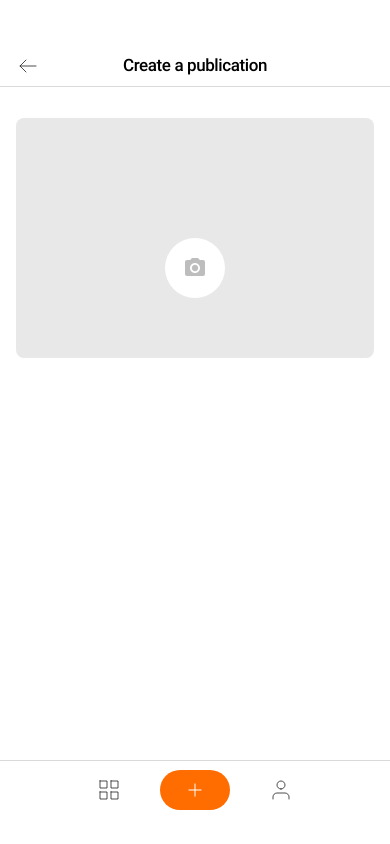
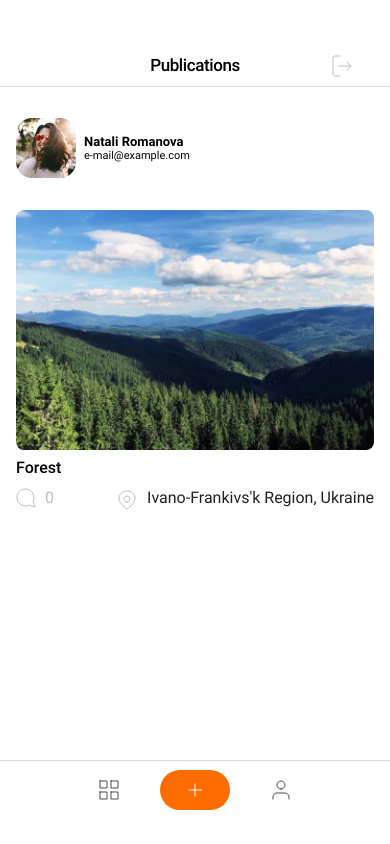
Before and after one commit to vladyslav-rohalov/React-Native, a React Native app: screen / in a window 390 px wide. Built offline with nearby package versions, Linux system fonts and the light colour scheme.

Commit message:
Completed style Publications Screen & create Publications Screen

```diff
--- a/App.js
+++ b/App.js
@@ -31,8 +31,8 @@ export default function App() {
   return (
     <View onLayout={onLayoutRootView} style={styles.container}>
       <StatusBar style="auto" />
-      <CreatePostScreen />
-      {/* <PostsScreen /> */}
+      {/* <CreatePostScreen /> */}
+      <PostsScreen />
       {/* <RegistrationScreen /> */}
       {/* <LoginScreen /> */}
     </View>
--- a/Screens/auth/LoginScreen.jsx
+++ b/Screens/auth/LoginScreen.jsx
@@ -51,6 +51,7 @@ export default function LoginScreen() {
                 ref={mailInputRef}
                 style={styles.input}
                 placeholder="E-mail"
+                placeholderTextColor={'#BDBDBD'}
                 onFocus={() => setIsShowKeyboard(true)}
                 onChangeText={e => {
                   setCredentials(prevState => ({ ...prevState, mail: e }));
@@ -64,6 +65,7 @@ export default function LoginScreen() {
                 ref={passwordInputRef}
                 style={styles.input}
                 placeholder="Password"
+                placeholderTextColor={'#BDBDBD'}
                 secureTextEntry={isSecurePassword}
                 onFocus={() => setIsShowKeyboard(true)}
                 onChangeText={e => {
@@ -123,7 +125,7 @@ const styles = StyleSheet.create({
     borderColor: '#E8E8E8',
     fontFamily: 'Roboto-Regular',
     color: '#212121',
-    placeholderTextColor: '#BDBDBD',
+
     fontSize: 16,
     margin: 16,
   },
--- a/Screens/auth/RegistrationScreen.jsx
+++ b/Screens/auth/RegistrationScreen.jsx
@@ -97,6 +97,7 @@ export default function RegistrationScreen() {
                 ref={nameInputRef}
                 style={styles.input}
                 placeholder="Name"
+                placeholderTextColor={'#BDBDBD'}
                 inputMode="text"
                 onFocus={() => setIsShowKeyboard(true)}
                 onChangeText={e => {
@@ -111,6 +112,7 @@ export default function RegistrationScreen() {
                 ref={mailInputRef}
                 style={styles.input}
                 placeholder="E-mail"
+                placeholderTextColor={'#BDBDBD'}
                 inputMode="email"
                 onFocus={() => setIsShowKeyboard(true)}
                 onChangeText={e => {
@@ -127,6 +129,7 @@ export default function RegistrationScreen() {
                 new-password={true}
                 secureTextEntry={isSecurePassword}
                 placeholder="Password"
+                placeholderTextColor={'#BDBDBD'}
                 inputMode="text"
                 onFocus={() => setIsShowKeyboard(true)}
                 onChangeText={e => {
@@ -193,7 +196,6 @@ const styles = StyleSheet.create({
     borderColor: '#E8E8E8',
     fontFamily: 'Roboto-Regular',
     color: '#212121',
-    placeholderTextColor: '#BDBDBD',
     fontSize: 16,
     margin: 16,
   },
--- a/Screens/posts/createPostsScreen.jsx
+++ b/Screens/posts/createPostsScreen.jsx
@@ -1,10 +1,39 @@
-import { StyleSheet, View, Text, Image, TouchableOpacity } from 'react-native';
+import {
+  StyleSheet,
+  View,
+  Text,
+  TouchableOpacity,
+  KeyboardAvoidingView,
+  TouchableWithoutFeedback,
+  Keyboard,
+  TextInput,
+} from 'react-native';
 import Svg, { Path, Rect, G, Defs, ClipPath, Circle } from 'react-native-svg';
+import { useState, useRef } from 'react';
+
+const initialState = {
+  photo: '',
+  title: '',
+  location: '',
+};
 
 export default function CreatePostScreen() {
-  const photo = require('../../assets/images/photo.jpg');
+  const [publicationData, setPublicationData] = useState('');
+  const [isShowKeyboard, setIsShowKeyboard] = useState(false);
+  const inputTitleRef = useRef();
+  const inputLocationRef = useRef();
+
+  const handlePublication = () => {
+    setIsShowKeyboard(false);
+    Keyboard.dismiss();
+    setPublicationData(initialState);
+    inputTitleRef.current.clear();
+    inputLocationRef.current.clear();
+  };
   return (
+    <TouchableWithoutFeedback onPress={() => Keyboard.dismiss()}>
       <View style={styles.container}>
+        <KeyboardAvoidingView style={{ flex: 1 }}>
           <View style={styles.header}>
             <Text style={styles.headerText}>Create a publication</Text>
             <TouchableOpacity style={styles.svgBackArrow}>
@@ -59,92 +88,113 @@ export default function CreatePostScreen() {
                 </Defs>
               </Svg>
             </TouchableOpacity>
+            <Text style={styles.uploadText}>Upload photo</Text>
+
+            <View>
+              <TextInput
+                style={styles.input}
+                inputMode="text"
+                placeholder="Title..."
+                placeholderTextColor={'#BDBDBD'}
+                ref={inputTitleRef}
+                onFocus={() => setIsShowKeyboard(true)}
+                onChangeText={e => {
+                  setPublicationData(prevState => ({ ...prevState, title: e }));
+                }}
+              />
             </View>
 
-      <View style={styles.footer}>
-        <View style={styles.footerIcon}>
-          <TouchableOpacity>
-            <Svg width="24" height="24" viewBox="0 0 24 24" fill="none">
-              <Rect width="24" height="24" fill="white" />
+            <View>
+              <Svg
+                style={styles.svgLocation}
+                width="24"
+                height="24"
+                viewBox="0 0 24 24"
+                fill="none"
+              >
                 <Path
                   fillRule="evenodd"
                   clipRule="evenodd"
-                d="M3 3H10V10H3V3Z"
-                stroke="#212121"
-                strokeOpacity="0.8"
+                  d="M20 10.3636C20 16.0909 12 21 12 21C12 21 4 16.0909 4 10.3636C4 6.29681 7.58172 3 12 3C16.4183 3 20 6.29681 20 10.3636V10.3636Z"
+                  stroke="#BDBDBD"
                   strokeLinecap="round"
                   strokeLinejoin="round"
                 />
                 <Path
                   fillRule="evenodd"
                   clipRule="evenodd"
-                d="M14 3H21V10H14V3Z"
-                stroke="#212121"
-                strokeOpacity="0.8"
+                  d="M12 14C13.6569 14 15 12.6569 15 11C15 9.34315 13.6569 8 12 8C10.3431 8 9 9.34315 9 11C9 12.6569 10.3431 14 12 14Z"
+                  stroke="#BDBDBD"
+                  strokeLinecap="round"
+                  strokeLinejoin="round"
+                />
+              </Svg>
+              <TextInput
+                style={[styles.input, { paddingLeft: 24 }]}
+                inputMode="text"
+                placeholder="Location..."
+                placeholderTextColor={'#BDBDBD'}
+                ref={inputLocationRef}
+                onFocus={() => setIsShowKeyboard(true)}
+                onChangeText={e => {
+                  setPublicationData(prevState => ({
+                    ...prevState,
+                    location: e,
+                  }));
+                }}
+              />
+            </View>
+
+            <TouchableOpacity style={styles.button} onPress={handlePublication}>
+              <Text style={styles.buttonText}>Publish</Text>
+            </TouchableOpacity>
+          </View>
+
+          <View style={styles.footer}>
+            <View
+              style={{
+                ...styles.footerIcon,
+              }}
+            >
+              <TouchableOpacity>
+                <Svg width="70" height="40" viewBox="0 0 70 40" fill="none">
+                  <G clipPath="url(#clip0_38_39)">
+                    <Rect width="70" height="40" rx="20" fill="#F6F6F6" />
+                    <Path
+                      d="M26 14H28H44"
+                      stroke="#BDBDBD"
                       strokeLinecap="round"
                       strokeLinejoin="round"
                     />
                     <Path
-                fillRule="evenodd"
-                clipRule="evenodd"
-                d="M14 14H21V21H14V14Z"
-                stroke="#212121"
-                strokeOpacity="0.8"
+                      d="M42.5 14C42.5 13.7239 42.2761 13.5 42 13.5C41.7239 13.5 41.5 13.7239 41.5 14H42.5ZM28.5 14C28.5 13.7239 28.2761 13.5 28 13.5C27.7239 13.5 27.5 13.7239 27.5 14H28.5ZM30.5 14C30.5 14.2761 30.7239 14.5 31 14.5C31.2761 14.5 31.5 14.2761 31.5 14H30.5ZM38.5 14C38.5 14.2761 38.7239 14.5 39 14.5C39.2761 14.5 39.5 14.2761 39.5 14H38.5ZM41.5 14V28H42.5V14H41.5ZM41.5 28C41.5 28.8284 40.8284 29.5 40 29.5V30.5C41.3807 30.5 42.5 29.3807 42.5 28H41.5ZM40 29.5H30V30.5H40V29.5ZM30 29.5C29.1716 29.5 28.5 28.8284 28.5 28H27.5C27.5 29.3807 28.6193 30.5 30 30.5V29.5ZM28.5 28V14H27.5V28H28.5ZM31.5 14V12H30.5V14H31.5ZM31.5 12C31.5 11.1716 32.1716 10.5 33 10.5V9.5C31.6193 9.5 30.5 10.6193 30.5 12H31.5ZM33 10.5H37V9.5H33V10.5ZM37 10.5C37.8284 10.5 38.5 11.1716 38.5 12H39.5C39.5 10.6193 38.3807 9.5 37 9.5V10.5ZM38.5 12V14H39.5V12H38.5Z"
+                      fill="#BDBDBD"
+                    />
+                    <Path
+                      d="M33 19V25"
+                      stroke="#BDBDBD"
                       strokeLinecap="round"
                       strokeLinejoin="round"
                     />
                     <Path
-                fillRule="evenodd"
-                clipRule="evenodd"
-                d="M3 14H10V21H3V14Z"
-                stroke="#212121"
-                strokeOpacity="0.8"
+                      d="M37 19V25"
+                      stroke="#BDBDBD"
                       strokeLinecap="round"
                       strokeLinejoin="round"
                     />
-            </Svg>
-          </TouchableOpacity>
-          <TouchableOpacity>
-            <Svg width="70" height="40" viewBox="0 0 70 40" fill="none">
-              <G clipPath="url(#clip0_12_109)">
-                <Rect width="70" height="40" rx="20" fill="#FF6C00" />
-                <Path
-                  fillRule="evenodd"
-                  clipRule="evenodd"
-                  d="M35.5 13.5H34.5V19.5H28.5V20.5H34.5V26.5H35.5V20.5H41.5V19.5H35.5V13.5Z"
-                  fill="white"
-                />
                   </G>
                   <Defs>
-                <ClipPath id="clip0_12_109">
+                    <ClipPath id="clip0_38_39">
                       <Rect width="70" height="40" fill="white" />
                     </ClipPath>
                   </Defs>
                 </Svg>
               </TouchableOpacity>
-          <TouchableOpacity>
-            <Svg width="24" height="24" viewBox="0 0 24 24" fill="none">
-              <Path
-                d="M20 21V19C20 16.7909 18.2091 15 16 15H8C5.79086 15 4 16.7909 4 19V21"
-                stroke="#212121"
-                strokeOpacity="0.8"
-                strokeLinecap="round"
-                strokeLinejoin="round"
-              />
-              <Path
-                fillRule="evenodd"
-                clipRule="evenodd"
-                d="M12 11C14.2091 11 16 9.20914 16 7C16 4.79086 14.2091 3 12 3C9.79086 3 8 4.79086 8 7C8 9.20914 9.79086 11 12 11Z"
-                stroke="#212121"
-                strokeOpacity="0.8"
-                strokeLinecap="round"
-                strokeLinejoin="round"
-              />
-            </Svg>
-          </TouchableOpacity>
             </View>
           </View>
+        </KeyboardAvoidingView>
       </View>
+    </TouchableWithoutFeedback>
   );
 }
 
@@ -174,8 +224,6 @@ const styles = StyleSheet.create({
     left: 16,
   },
   main: {
-    flex: 1,
-    flexDirection: 'row',
     marginLeft: 16,
     marginRight: 16,
     marginTop: 32,
@@ -184,7 +232,7 @@ const styles = StyleSheet.create({
     position: 'absolute',
     top: '50%',
     left: '50%',
-    transform: [{ translateX: '-50%', translateY: '-50%' }],
+    transform: [{ translateX: -30 }, { translateY: -30 }],
   },
   uploadPhoto: {
     backgroundColor: '#E8E8E8',
@@ -192,23 +240,41 @@ const styles = StyleSheet.create({
     height: 240,
     borderRadius: 8,
   },
-  profileInfo: {
-    flexDirection: 'column',
-    marginLeft: 8,
-    marginTop: 12,
+  uploadText: {
+    fontFamily: 'Roboto-Regular',
+    fontSize: 16,
+    lineHeight: 18.75,
+    color: '#BDBDBD',
+    marginTop: 8,
   },
-  textName: {
-    fontFamily: 'Roboto-Bold',
-    fontSize: 13,
+  input: {
+    height: 32,
+    borderBottomWidth: 1,
+    backgroundColor: 'transparent',
+    borderColor: '#E8E8E8',
+    fontFamily: 'Roboto-Regular',
+    color: '#212121',
+    fontSize: 16,
+    marginTop: 32,
   },
-  textMail: {
+  svgLocation: { position: 'absolute', top: 36, left: 0 },
+  button: {
+    height: 50,
+    marginTop: 32,
+    borderWidth: 1,
+    borderRadius: 100,
+    borderColor: '#F6F6F6',
+    backgroundColor: '#F6F6F6',
+    justifyContent: 'center',
+  },
+  buttonText: {
     fontFamily: 'Roboto-Regular',
-    fontSize: 11,
+    color: '#BDBDBD',
+    fontSize: 16,
+    textTransform: 'uppercase',
+    textAlign: 'center',
   },
-  footer: {
-    shadowColor: 'rgba(0, 0, 0, 0.3)',
-    shadowOffset: { width: 0, height: -0.5 },
-  },
+  footer: { flex: 1, justifyContent: 'flex-end' },
   footerIcon: {
     flexDirection: 'row',
     justifyContent: 'center',
--- a/Screens/posts/postsScreen.jsx
+++ b/Screens/posts/postsScreen.jsx
@@ -3,6 +3,7 @@ import Svg, { Path, Rect, G, Defs, ClipPath } from 'react-native-svg';
 
 export default function PostsScreen() {
   const photo = require('../../assets/images/photo.jpg');
+  const img = require('../../assets/images/img.jpg');
   return (
     <View style={styles.container}>
       <View style={styles.header}>
@@ -32,10 +33,62 @@ export default function PostsScreen() {
       </View>
 
       <View style={styles.main}>
-        <Image source={photo} style={styles.image} />
-        <View style={styles.profileInfo}>
-          <Text style={styles.textName}>Natali Romanova</Text>
-          <Text style={styles.textMail}>e-mail@example.com</Text>
+        <View style={styles.user}>
+          <Image source={photo} style={styles.image} />
+          <View style={styles.profileInfo}>
+            <Text style={styles.textName}>Natali Romanova</Text>
+            <Text style={styles.textMail}>e-mail@example.com</Text>
+          </View>
+        </View>
+
+        <View style={styles.publicationInfo}>
+          <Image source={img} style={styles.publicationPhoto} />
+          <Text style={styles.publicationText}>Forest</Text>
+          <View style={styles.publicationSubBlock}>
+            <View style={{ flexDirection: 'row' }}>
+              <Svg width="20" height="20" viewBox="0 0 20 20" fill="none">
+                <Path
+                  fillRule="evenodd"
+                  clipRule="evenodd"
+                  d="M1 9.5C0.996559 10.8199 1.30493 12.1219 1.9 13.3C3.33904 16.1793 6.28109 17.9988 9.5 18C10.8199 18.0034 12.1219 17.6951 13.3 17.1L19 19L17.1 13.3C17.6951 12.1219 18.0034 10.8199 18 9.5C17.9988 6.28109 16.1793 3.33904 13.3 1.9C12.1219 1.30493 10.8199 0.996557 9.5 0.999998H9C4.68419 1.2381 1.2381 4.68419 1 9V9.5V9.5Z"
+                  stroke="#BDBDBD"
+                  strokeLinecap="round"
+                  strokeLinejoin="round"
+                />
+              </Svg>
+              <Text style={styles.publicationComments}>0</Text>
+            </View>
+
+            <View style={{ flexDirection: 'row' }}>
+              <Svg
+                style={styles.svgLocation}
+                width="24"
+                height="24"
+                viewBox="0 0 24 24"
+                fill="none"
+              >
+                <Path
+                  fillRule="evenodd"
+                  clipRule="evenodd"
+                  d="M20 10.3636C20 16.0909 12 21 12 21C12 21 4 16.0909 4 10.3636C4 6.29681 7.58172 3 12 3C16.4183 3 20 6.29681 20 10.3636V10.3636Z"
+                  stroke="#BDBDBD"
+                  strokeLinecap="round"
+                  strokeLinejoin="round"
+                />
+                <Path
+                  fillRule="evenodd"
+                  clipRule="evenodd"
+                  d="M12 14C13.6569 14 15 12.6569 15 11C15 9.34315 13.6569 8 12 8C10.3431 8 9 9.34315 9 11C9 12.6569 10.3431 14 12 14Z"
+                  stroke="#BDBDBD"
+                  strokeLinecap="round"
+                  strokeLinejoin="round"
+                />
+              </Svg>
+              <Text style={styles.publicationTextLocation}>
+                Ivano-Frankivs'k Region, Ukraine
+              </Text>
+            </View>
+          </View>
         </View>
       </View>
 
@@ -153,18 +206,20 @@ const styles = StyleSheet.create({
   },
   main: {
     flex: 1,
-    flexDirection: 'row',
+    justifyContent: 'flex-start',
+    flexDirection: 'column',
     marginLeft: 16,
+    marginRight: 16,
     marginTop: 32,
   },
+  user: { flexDirection: 'row' },
   image: {
     width: 60,
     height: 60,
   },
   profileInfo: {
-    flexDirection: 'column',
+    justifyContent: 'center',
     marginLeft: 8,
-    marginTop: 12,
   },
   textName: {
     fontFamily: 'Roboto-Bold',
@@ -173,6 +228,40 @@ const styles = StyleSheet.create({
   textMail: {
     fontFamily: 'Roboto-Regular',
     fontSize: 11,
+  },
+  publicationInfo: {
+    flex: 1,
+    flexDirection: 'column',
+    justifyContent: 'flex-start',
+    marginTop: 32,
+  },
+  publicationPhoto: {
+    width: '100%',
+    height: 240,
+    borderRadius: 8,
+  },
+  publicationText: {
+    marginTop: 8,
+    fontFamily: 'Roboto-Medium',
+    fontSize: 16,
+  },
+  publicationSubBlock: {
+    flex: 1,
+    flexDirection: 'row',
+    marginTop: 11,
+    justifyContent: 'space-between',
+  },
+  publicationComments: {
+    fontFamily: 'Roboto-Regular',
+    fontSize: 16,
+    color: '#BDBDBD',
+    marginLeft: 9,
+  },
+  publicationTextLocation: {
+    fontFamily: 'Roboto-Regular',
+    fontSize: 16,
+    color: '#212121',
+    marginLeft: 8,
   },
   footer: {
     shadowColor: 'rgba(0, 0, 0, 0.3)',
```
Also changed, not shown: assets/images/img.jpg (added). Lines whose indentation alone changed are shown as unchanged.
